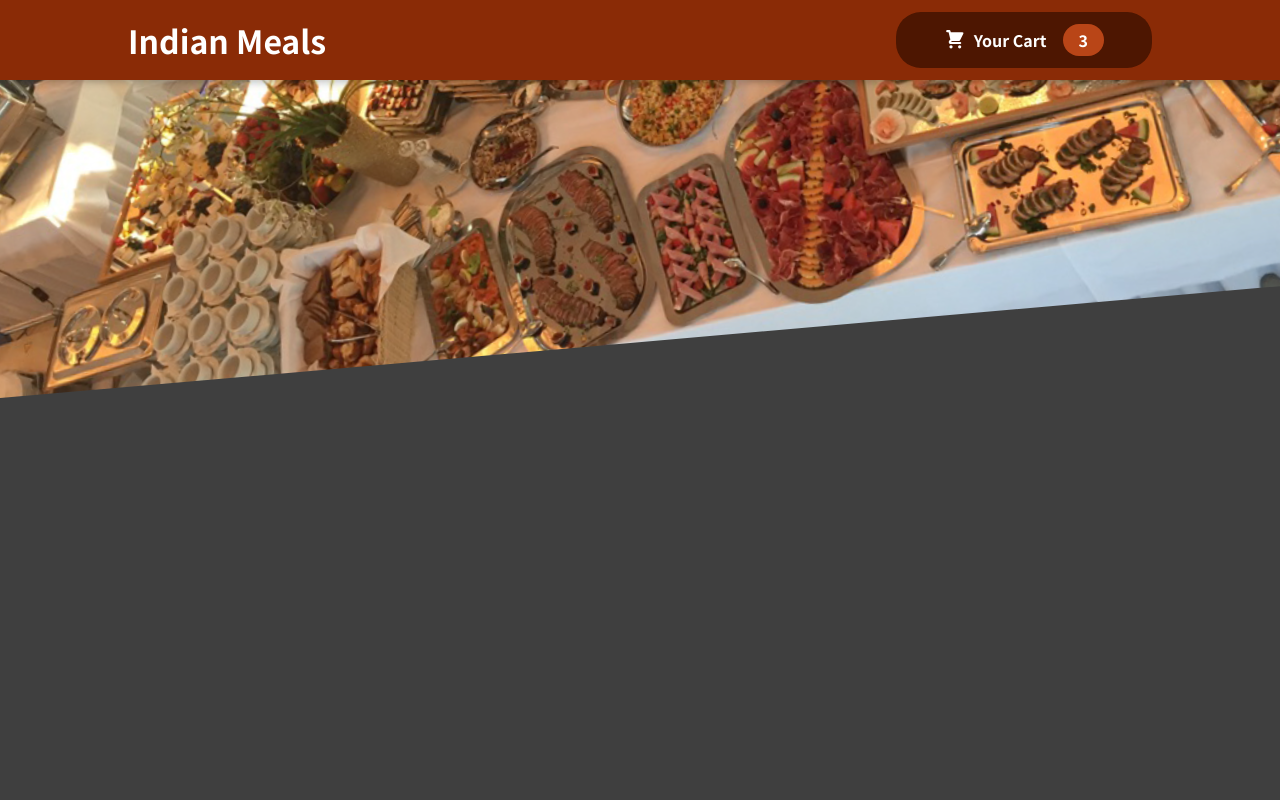
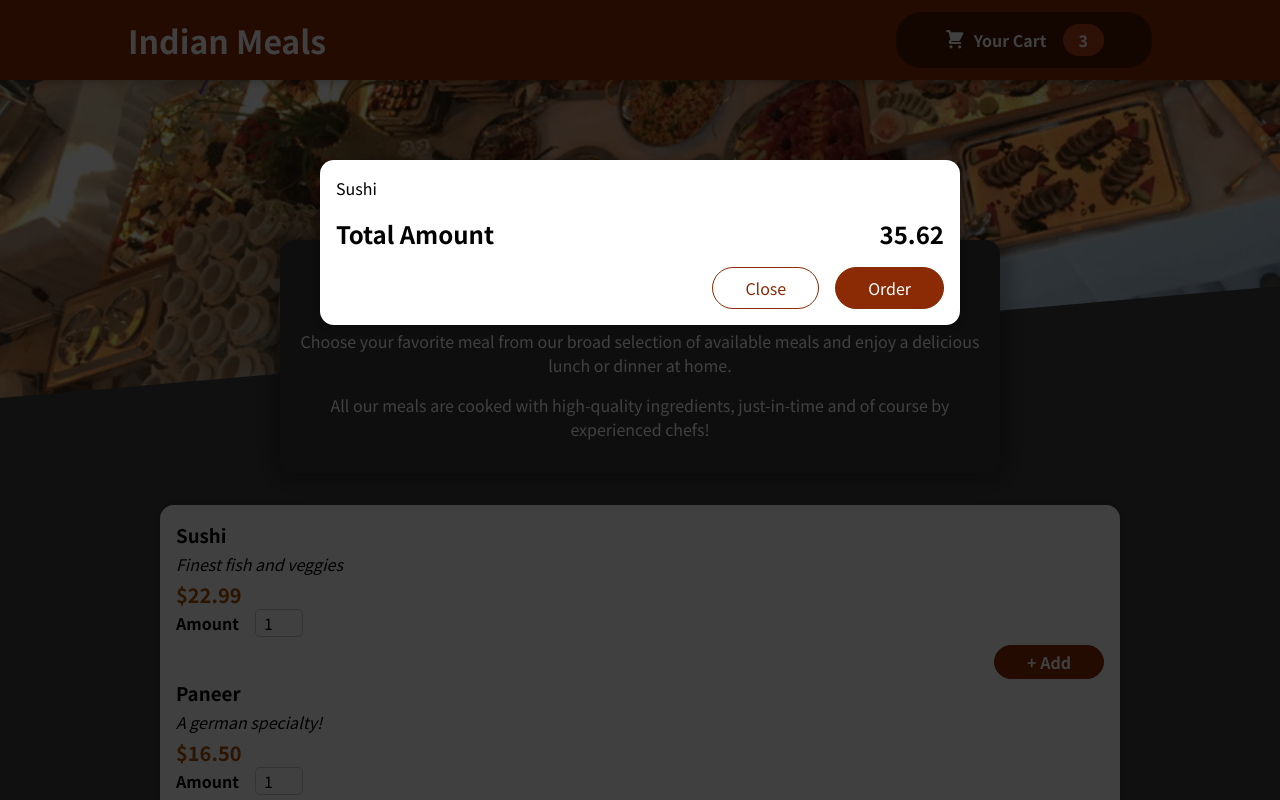
Before and after one commit to mishraom12345/Restaurant-Website, a React (Create React App) app: page / in a window 1280 px wide. Shown: the top 800 px of the page. Built offline with nearby package versions, Linux system fonts and the light colour scheme.

Commit message:
Making a hard Coded Cart without any Functionality

```diff
--- a/public/index.html
+++ b/public/index.html
@@ -28,6 +28,7 @@
   </head>
   <body>
     <noscript>You need to enable JavaScript to run this app.</noscript>
+    <div id="overlays"></div>
     <div id="root"></div>
     <!--
       This HTML file is a template.
--- a/src/App.js
+++ b/src/App.js
@@ -1,8 +1,15 @@
+import Cart from "./Componet/Cart/Cart";
 import Header from "./Componet/Layout/Header";
+import Meal from "./Componet/Meal/Meal";
+
 function App() {
   return (
     <div>
+      <Cart />
       <Header />
+      <main>
+        <Meal />
+      </main>
     </div>
   );
 }
--- /dev/null
+++ b/src/Componet/Cart/Cart.js
@@ -0,0 +1,30 @@
+import Modal from '../UI/Modal';
+import classes from './Cart.module.css';
+
+const Cart = (props) => {
+  const cartItems = (
+    <ul className={classes['cart-items']}>
+      {[{ id: 'c1', name: 'Sushi', amount: 2, price: 12.99 }].map((item) => (
+        <li>{item.name}</li>
+      ))}
+    </ul>
+  );
+
+  return (
+    <Modal onClose={props.onClose}>
+      {cartItems}
+      <div className={classes.total}>
+        <span>Total Amount</span>
+        <span>35.62</span>
+      </div>
+      <div className={classes.actions}>
+        <button className={classes['button--alt']} onClick={props.onClose}>
+          Close
+        </button>
+        <button className={classes.button}>Order</button>
+      </div>
+    </Modal>
+  );
+};
+
+export default Cart;
--- /dev/null
+++ b/src/Componet/Cart/Cart.module.css
@@ -0,0 +1,46 @@
+.cart-items {
+    list-style: none;
+    margin: 0;
+    padding: 0;
+    max-height: 20rem;
+    overflow: auto;
+  }
+
+  .total {
+    display: flex;
+    justify-content: space-between;
+    align-items: center;
+    font-weight: bold;
+    font-size: 1.5rem;
+    margin: 1rem 0;
+  }
+
+  .actions {
+    text-align: right;
+  }
+
+  .actions button {
+    font: inherit;
+    cursor: pointer;
+    background-color: transparent;
+    border: 1px solid #8a2b06;
+    padding: 0.5rem 2rem;
+    border-radius: 25px;
+    margin-left: 1rem;
+  }
+
+  .actions button:hover,
+  .actions button:active {
+    background-color: #5a1a01;
+    border-color: #5a1a01;
+    color: white;
+  }
+
+  .actions .button--alt {
+    color: #8a2b06;
+  }
+
+  .actions .button {
+    background-color: #8a2b06;
+    color: white;
+  }
--- a/src/Componet/Layout/Header.js
+++ b/src/Componet/Layout/Header.js
@@ -8,7 +8,7 @@
         <Fragment  >
             <header className = {classes.header}>
 
-                <h1>Indian Meals</h1>
+                <h1>Indian  Meals</h1>
                 <HeaderCartButton />
             </header>
             <div className={classes['main-image']}>
--- a/src/Componet/Meal/Mealitem/MealItem.js
+++ b/src/Componet/Meal/Mealitem/MealItem.js
@@ -1,16 +1,21 @@
-import classes from './MealItem.module.css'
-import MealItemForm from './MealItemForm'
-const MealItem = (props)=>{
-    const price = `$ ${props.price.toFixed(2)}`
-    return(
-        <li>
-            <div className={classes.meal}>
-                <h3>{props.name}</h3>
-                <div className={classes.description}>{props.description}</div>
-                <div className={classes.price}>{price}</div>
-            </div>
-            <div><MealItemForm /></div>
-        </li>
-    )
-}
-export default MealItem
+import MealItemForm from './MealItemForm';
+import classes from './MealItem.module.css';
+
+const MealItem = (props) => {
+  const price = `$${props.price.toFixed(2)}`;
+
+  return (
+    <li className={classes.meal}>
+      <div>
+        <h3>{props.name}</h3>
+        <div className={classes.description}>{props.description}</div>
+        <div className={classes.price}>{price}</div>
+      </div>
+      <div>
+        <MealItemForm id={props.id} />
+      </div>
+    </li>
+  );
+};
+
+export default MealItem;
--- /dev/null
+++ b/src/Componet/UI/Modal.js
@@ -0,0 +1,32 @@
+import { Fragment } from 'react';
+import ReactDOM from 'react-dom';
+
+import classes from './Modal.module.css';
+
+const Backdrop = (props) => {
+  return <div className={classes.backdrop} onClick={props.onClose}/>;
+};
+
+const ModalOverlay = (props) => {
+  return (
+    <div className={classes.modal}>
+      <div className={classes.content}>{props.children}</div>
+    </div>
+  );
+};
+
+const portalElement = document.getElementById('overlays');
+
+const Modal = (props) => {
+  return (
+    <Fragment>
+      {ReactDOM.createPortal(<Backdrop onClose={props.onClose} />, portalElement)}
+      {ReactDOM.createPortal(
+        <ModalOverlay>{props.children}</ModalOverlay>,
+        portalElement
+      )}
+    </Fragment>
+  );
+};
+
+export default Modal;
--- /dev/null
+++ b/src/Componet/UI/Modal.module.css
@@ -0,0 +1,40 @@
+.backdrop {
+    position: fixed;
+    top: 0;
+    left: 0;
+    width: 100%;
+    height: 100vh;
+    z-index: 20;
+    background-color: rgba(0, 0, 0, 0.75);
+  }
+
+  .modal {
+    position: fixed;
+    top: 20vh;
+    left: 5%;
+    width: 90%;
+    background-color: white;
+    padding: 1rem;
+    border-radius: 14px;
+    box-shadow: 0 2px 8px rgba(0, 0, 0, 0.25);
+    z-index: 30;
+    animation: slide-down 300ms ease-out forwards;
+  }
+
+  @media (min-width: 768px) {
+    .modal {
+      width: 40rem;
+      left: calc(50% - 20rem);
+    }
+  }
+
+  @keyframes slide-down {
+    from {
+      opacity: 0;
+      transform: translateY(-3rem);
+    }
+    to {
+      opacity: 1;
+      transform: translateY(0);
+    }
+  }
```
